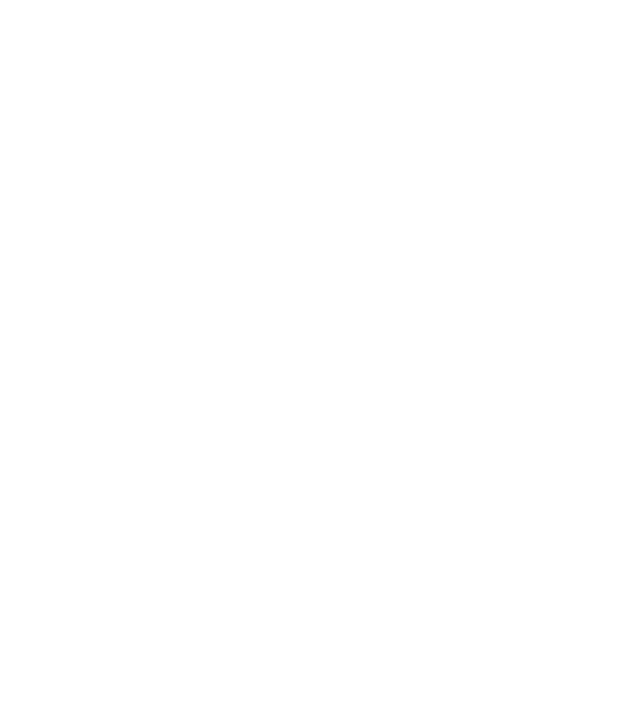
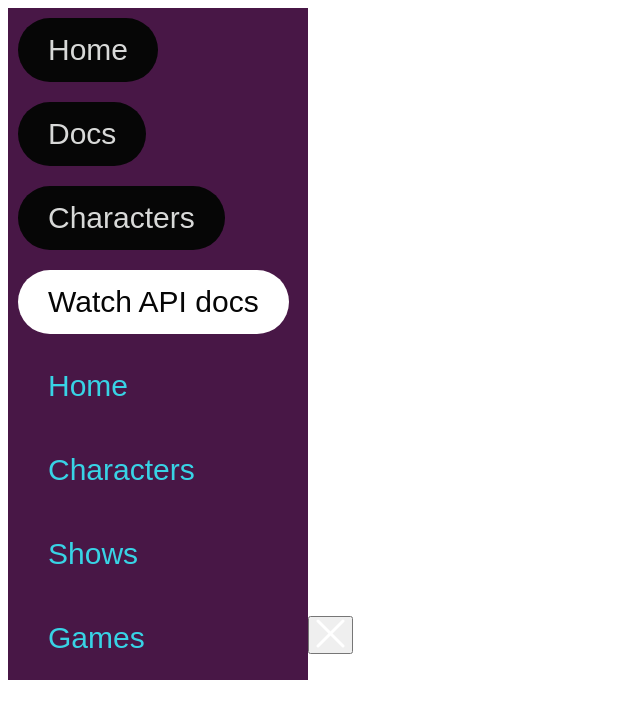
Before and after one commit to dianachavezr/ApiRickAndMorty, a React (Create React App) app: page / in a window 1280 px wide. Shown: the top 718 px of the page, without its empty margins (0-640 px from the left). Built offline with nearby package versions, Linux system fonts and the light colour scheme.

Commit message:
Se sube carpeta Link Buttons

```diff
--- a/src/components/TestComponent.js
+++ /dev/null
@@ -1,10 +0,0 @@
-import React from 'react'
-
-const TestComponent = () => {
-  return (
-    <div className='TestComponent'>
-    </div>
-  )
-}
-
-export default TestComponent
--- /dev/null
+++ b/src/components/TestComponent.jsx
@@ -0,0 +1,16 @@
+import React from 'react'
+import CloseButton from './closeButton/CloseButton'
+import LinksButtons from './linkButton/LinksButtons'
+
+
+
+const TestComponent = () => {
+  return (
+    <div>
+    <LinksButtons/>
+    <CloseButton/>
+    </div>
+  )
+}
+
+export default TestComponent
--- /dev/null
+++ b/src/components/closeButton/CloseButton.jsx
@@ -0,0 +1,11 @@
+import React from 'react'
+import CloseBtn from './closeButton.css'
+import CloseBtn1 from '../../assets/close-icon.svg'
+
+function CloseButton({background, text, color}) {
+  return (
+    <button className='closeButton'><img alt="closeBtn" src= {CloseBtn1}/> </button>
+  )
+}
+
+export default CloseButton
--- /dev/null
+++ b/src/components/closeButton/closeButton.css
@@ -0,0 +1,4 @@
+.closeButton{
+
+    color: red;
+}
--- /dev/null
+++ b/src/components/linkButton/LinkButton.jsx
@@ -0,0 +1,12 @@
+import React from 'react'
+import linkButton from './linkButton.css'
+
+function LinkButton({background, text, color}) {
+  return (
+    <button style={{background: background}}
+     className='btn'><a href='#'style={{color:color}}>{text}</a>
+    </button>
+  )
+}
+
+export default LinkButton
--- /dev/null
+++ b/src/components/linkButton/LinksButtons.jsx
@@ -0,0 +1,25 @@
+import React from 'react'
+import LinkButton from './LinkButton'
+
+const LinksButtons = () => {
+  return (
+    <div className='linkButtons'>
+      {/* BOTONES CARDC CHARACTER*/}
+   <LinkButton background='var(--black)'  color='var(--gray)'  text='Home'/>
+   <LinkButton background='var(--black)'  color='var(--gray)'  text='Docs'/>
+   <LinkButton background='var(--black)'  color='var(--gray)'  text='Characters' />
+
+    {/* BOTON FOOTER-LANDING*/}
+   <LinkButton background='var(--white)'  color='var(--black)' text='Watch API docs'/>
+
+    {/* BOTONES LANDING PAGE*/}
+   <LinkButton background='var(--transparent)' color='var(--blue)'  text='Home'/>
+   <LinkButton background='var(--transparent)' color='var(--blue)'  text='Characters'/>
+   <LinkButton background='var(--transparent)' color='var(--blue)'  text='Shows'/>
+   <LinkButton background='var(--transparent)' color='var(--blue)'  text='Games'/>
+
+   </div>
+  )
+}
+
+export default LinksButtons
--- /dev/null
+++ b/src/components/linkButton/linkButton.css
@@ -0,0 +1,33 @@
+.linkButtons{
+    width: 300px;
+    display:inline-block;
+    height: auto;
+    background-color: var(--darkPurple);
+}
+.btn{
+    padding: 0.5em 1em;
+    border-radius: 50px;
+    font-size: 15px;
+    border:none;
+    margin: 10px;
+}
+
+.btn:hover{
+    text-shadow: 0 0 10px var(--purple), 0 0 35px var(--blue), 0 0 60px var(--blue), 0 0 210px var(--purple);
+}
+
+.btn a{
+    text-decoration: none;
+}
+
+@media (min-width: 768px){
+    .btn{
+        font-size: 20px;
+    }
+}
+
+@media (min-width: 1024px){
+    .btn{
+        font-size: 30px;
+    }
+}
--- a/src/index.css
+++ b/src/index.css
@@ -1,9 +1,11 @@
 :root{
-  --black: # 060606;
+  --black: #060606;
+  --white:#FFFFFF;
   --lightBlack: #252030;
   --gray: #D8D9D8;
   --purple: #A934A6;
   --darkPurple: #481746;
   --green: #25C44E;
   --blue: #38D3E5;
+  --transparent:rgba(0,0,0,0);
   }
```
Also changed, not shown: src/assets/close-icon.svg (added).
